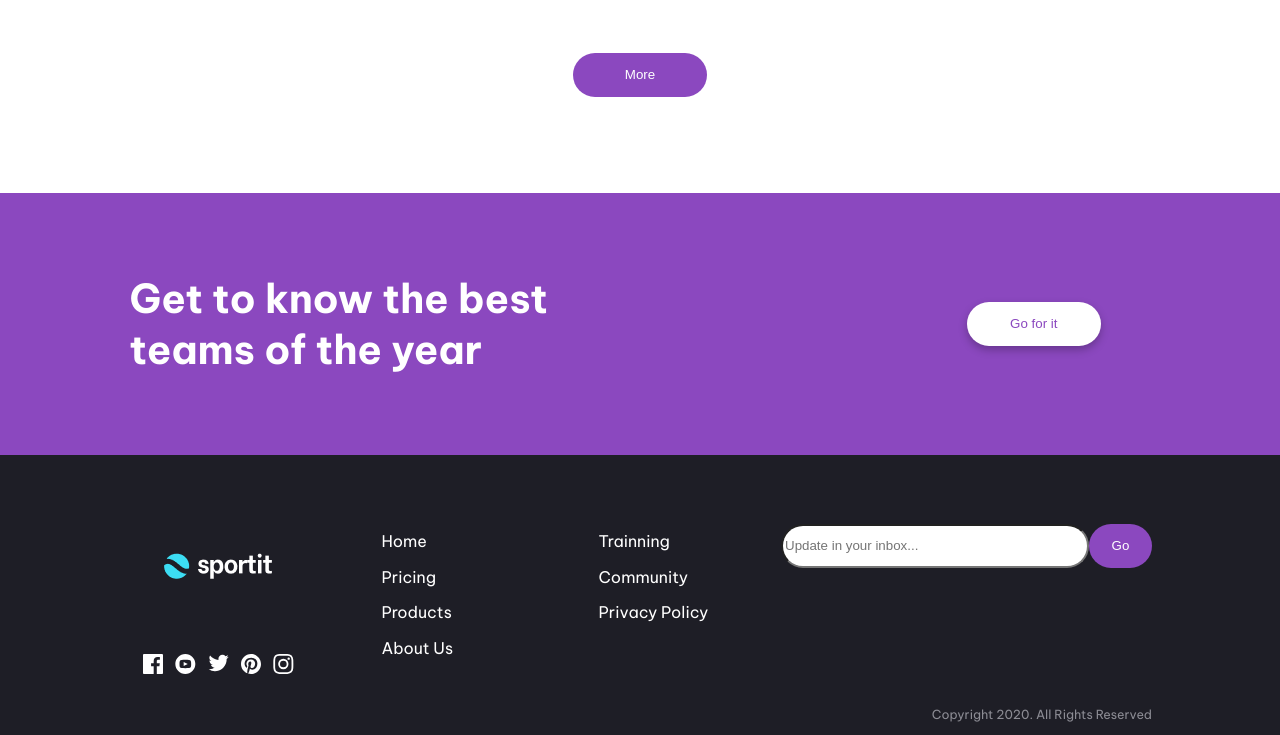
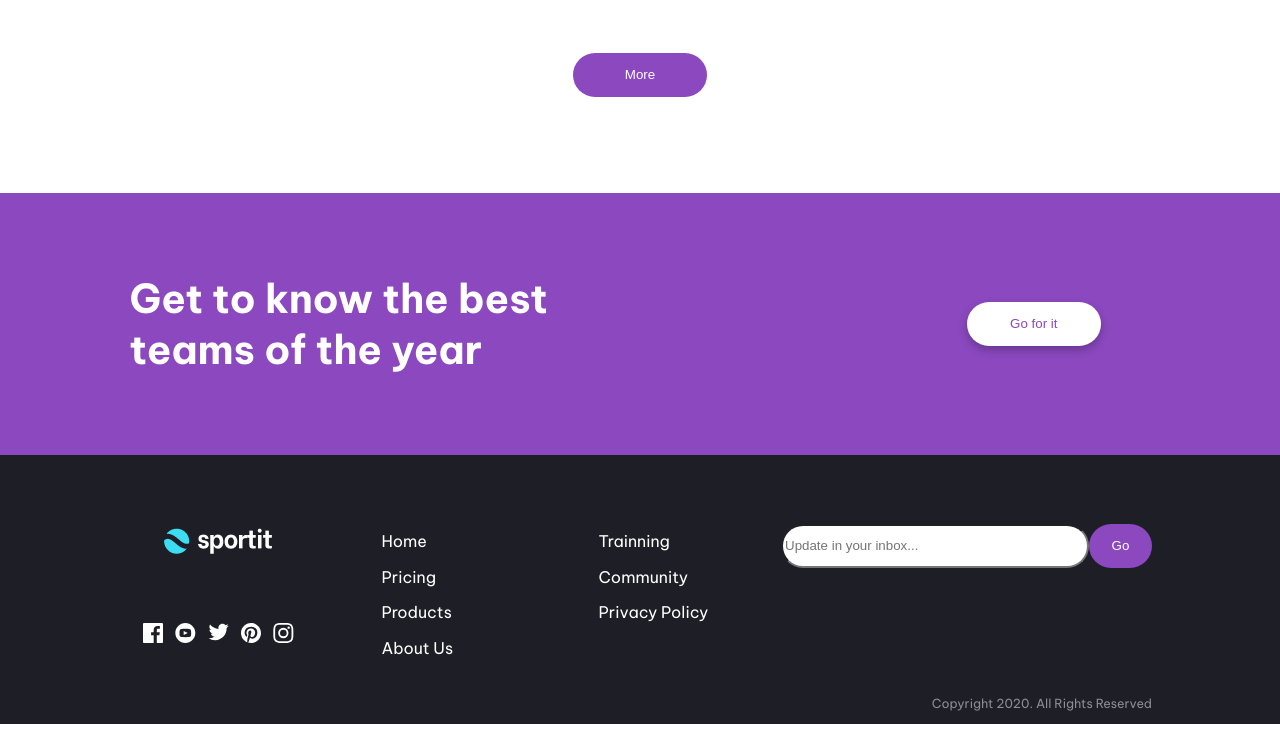
Before and after one commit to gergf22/Spirit-FE1, a plain HTML site: page index.html in a window 1280 px wide. Shown: the part 2131-2866 px from the top of the page. Drawn offline with Linux system fonts and the light colour scheme.

Commit message:
corrección detalles en logo footer

```diff
--- a/css/style.css
+++ b/css/style.css
@@ -370,6 +370,11 @@ form input:last-child {
   .media {
     flex-direction: column-reverse;
     flex-grow: 0.2;
+    justify-content: space-around;
+  }
+
+  .media img{
+    margin: 16px 0;
   }
 
   .derechos {
```
